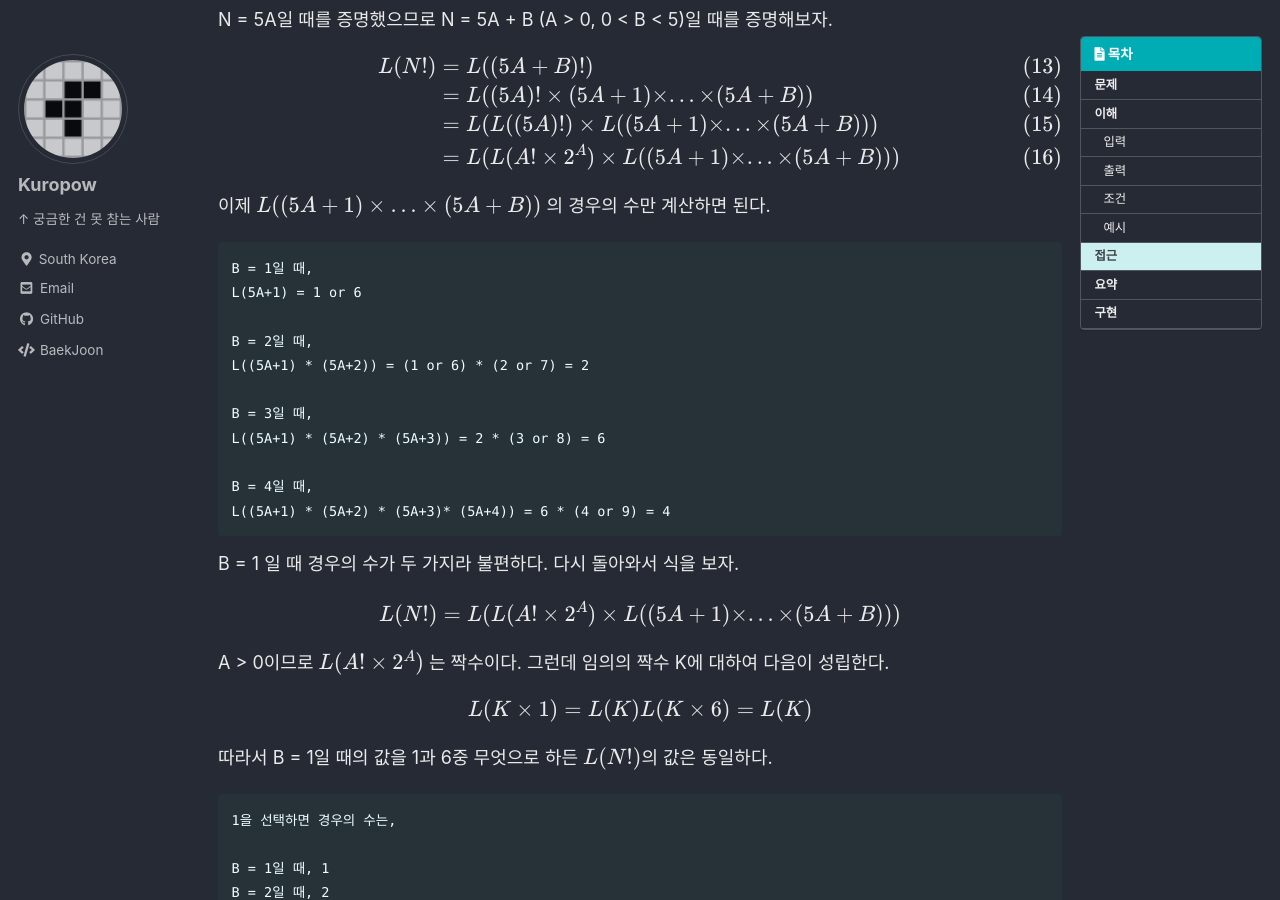
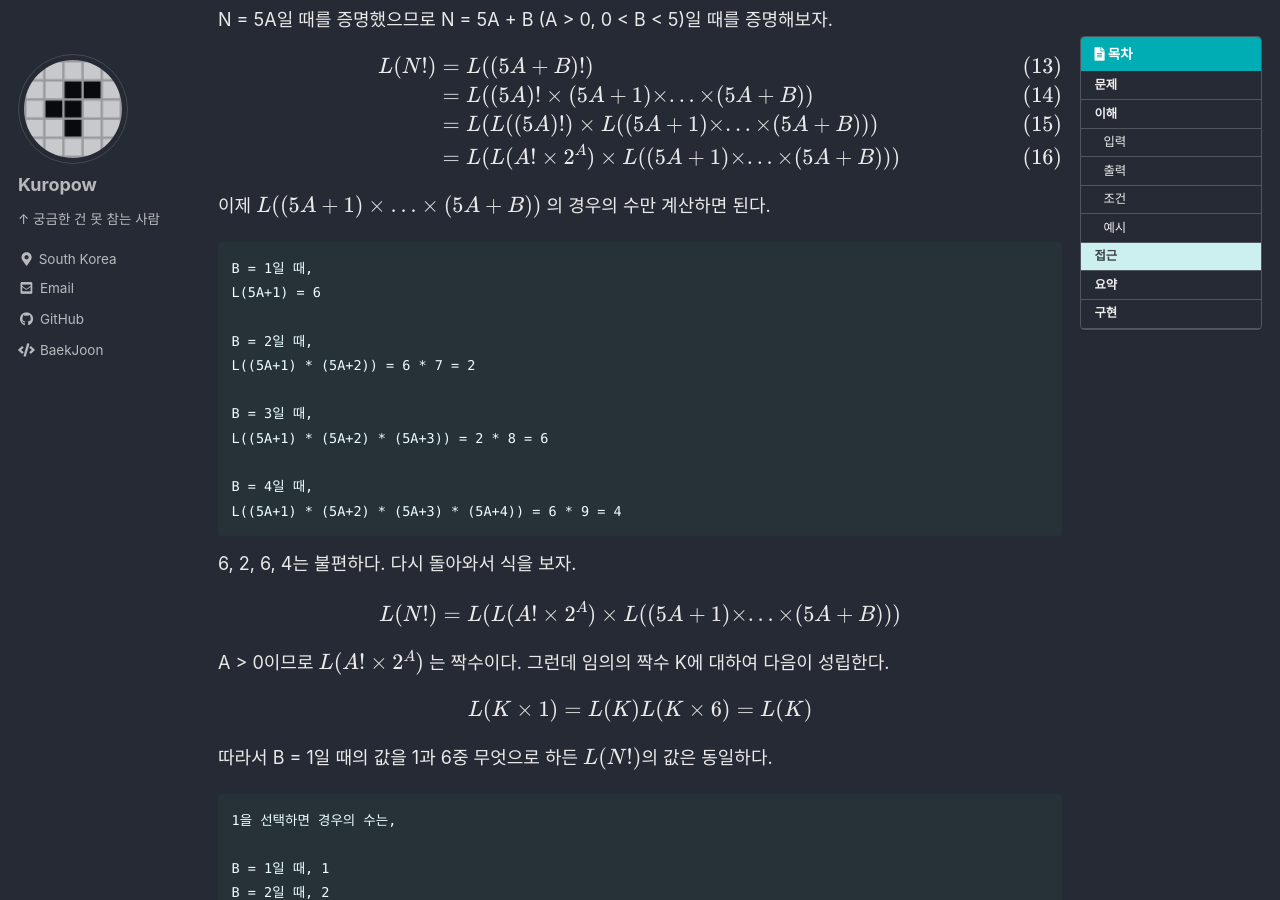
Before and after one commit to kuro11pow2/kuro11pow2.github.io, a Jekyll site: the page built from _posts/2022-03-24-2234.md, in a window 1280 px wide and 900 px high, scrolled down 3133 px. Built offline with Jekyll 4.4.1, drawn with Linux system fonts in a browser that asks for light colours; cached includes are drawn as plain includes; formulas are drawn with MathJax 3; comment, search, counter and statistics services are not loaded.

Commit message:
Update 2022-03-24-2234.md

````diff
--- a/_posts/2022-03-24-2234.md
+++ b/_posts/2022-03-24-2234.md
@@ -156,19 +156,19 @@ $$
 
 ```
 B = 1일 때,
-L(5A+1) = 1 or 6
+L(5A+1) = 6
 
 B = 2일 때,
-L((5A+1) * (5A+2)) = (1 or 6) * (2 or 7) = 2
+L((5A+1) * (5A+2)) = 6 * 7 = 2
 
 B = 3일 때,
-L((5A+1) * (5A+2) * (5A+3)) = 2 * (3 or 8) = 6
+L((5A+1) * (5A+2) * (5A+3)) = 2 * 8 = 6
 
 B = 4일 때,
-L((5A+1) * (5A+2) * (5A+3)* (5A+4)) = 6 * (4 or 9) = 4
+L((5A+1) * (5A+2) * (5A+3) * (5A+4)) = 6 * 9 = 4
 ```
 
-B = 1 일 때 경우의 수가 두 가지라 불편하다. 다시 돌아와서 식을 보자.
+6, 2, 6, 4는 불편하다. 다시 돌아와서 식을 보자.
 
 $$
 L(N!) = L(L(A! \times 2^A) \times L((5A+1) \times ... \times (5A+B)))
````
